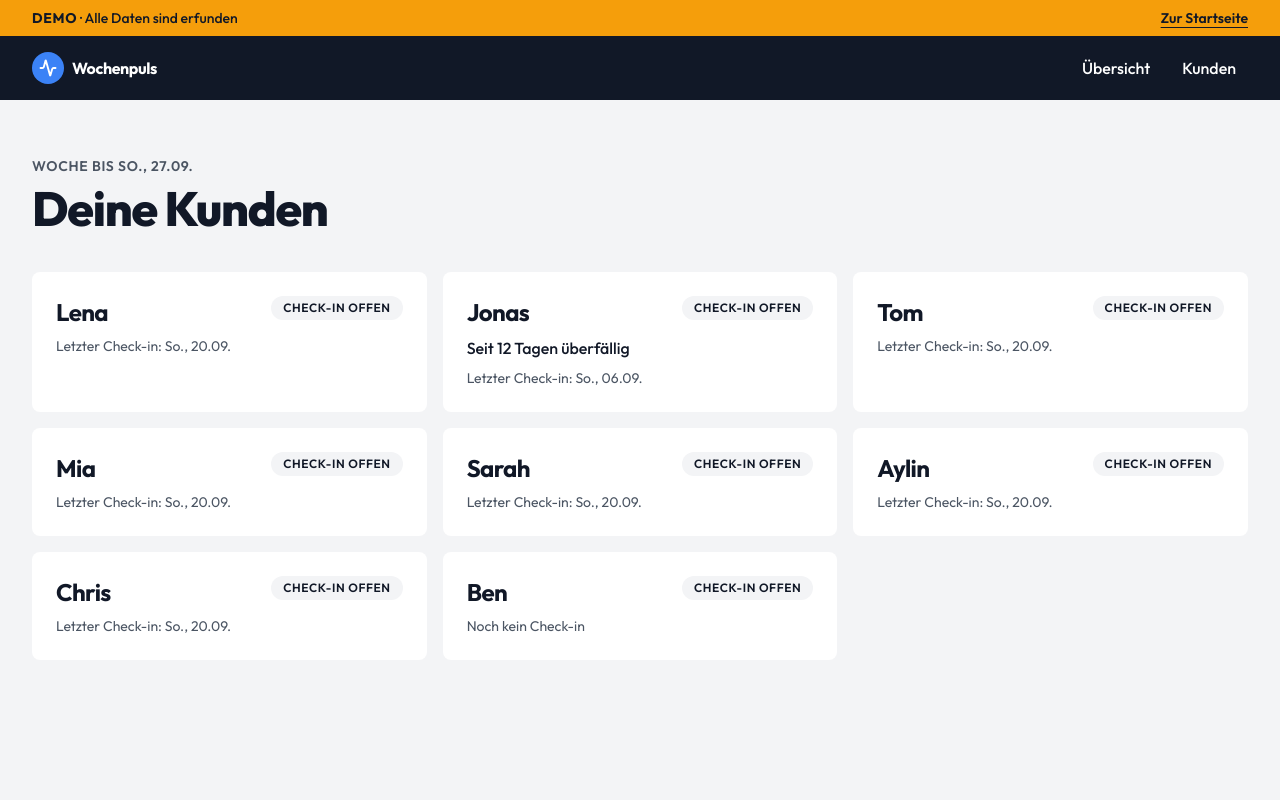
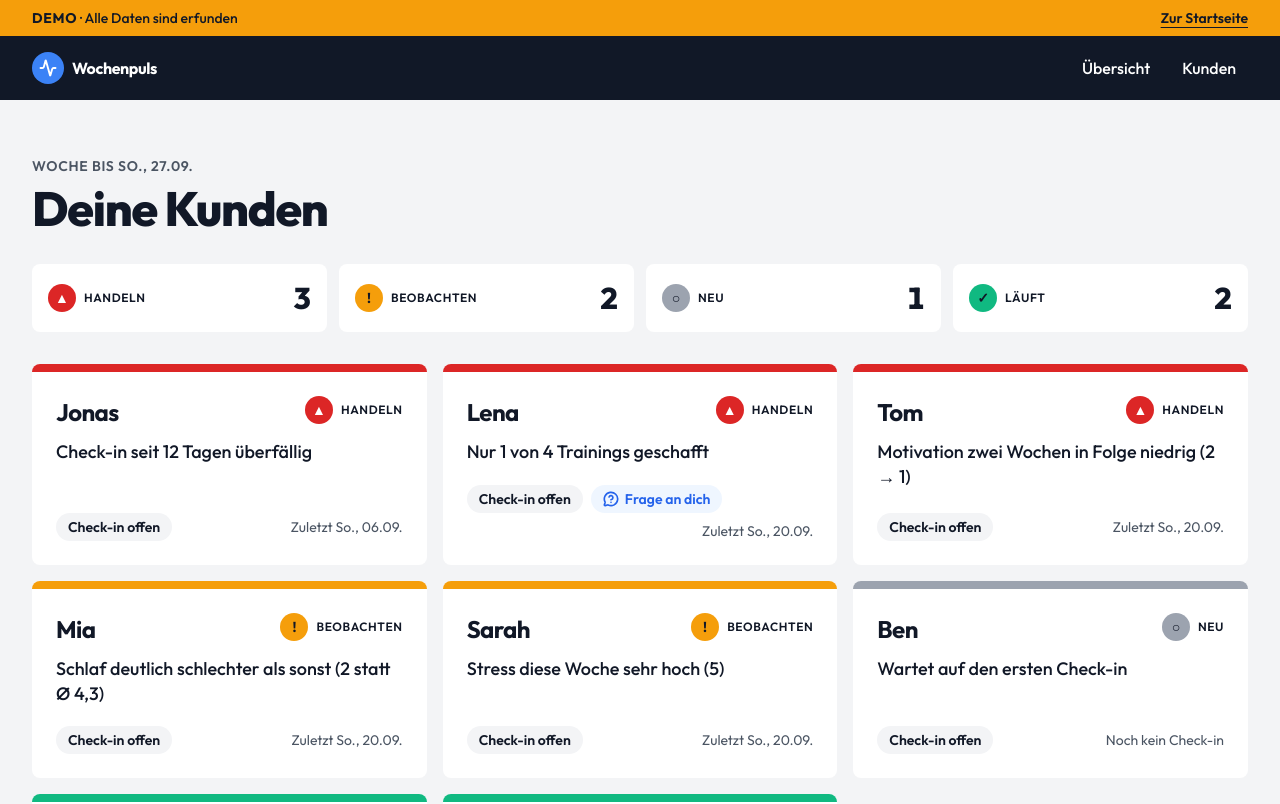
Before and after one commit to fxd-gif/wochenpuls, a Next.js app: page /demo in a window 1280 px wide. Shown: the top 804 px of the page. Built offline with nearby package versions, Linux system fonts and the light colour scheme.

Commit message:
Ampel-Regeln und sortierte Übersicht

```diff
--- a/src/components/coach/Uebersicht.tsx
+++ b/src/components/coach/Uebersicht.tsx
@@ -1,7 +1,17 @@
+import { MessageCircleQuestion } from "lucide-react";
+import { AmpelMarke, ampelStufen, type AmpelStufe } from "@/components/AmpelMarke";
+import { bewerte, sortiereNachAmpel } from "@/lib/ampel";
 import type { Checkin, Kunde } from "@/lib/checkin";
-import { checkinWoche, datumKurz, ueberfaelligeTage } from "@/lib/woche";
+import { checkinWoche, datumKurz } from "@/lib/woche";
 
-// Alle Kunden auf einer Seite. Funktioniert für Demo und echte Daten gleich.
+const streifen: Record<AmpelStufe, string> = {
+  rot: "bg-ampel-rot",
+  gelb: "bg-ampel-gelb",
+  gruen: "bg-ampel-gruen",
+  neu: "bg-ampel-neu",
+};
+
+// Alle Kunden auf einer Seite, Rot zuerst. Funktioniert für Demo und echte Daten gleich.
 export function Uebersicht({
   kunden,
   checkins,
@@ -11,41 +21,63 @@ export function Uebersicht({
   checkins: Checkin[];
   heute: string;
 }) {
-  const aktive = kunden.filter((k) => !k.archiviert);
-  const dieseWoche = checkinWoche(heute);
+  const eintraege = sortiereNachAmpel(
+    kunden.filter((k) => !k.archiviert).map((kunde) => ({ kunde, ampel: bewerte(kunde, checkins, heute) })),
+  );
+  const anzahl = (stufe: AmpelStufe) => eintraege.filter((e) => e.ampel.stufe === stufe).length;
 
   return (
     <div className="mx-auto max-w-7xl px-4 py-10 sm:px-6 lg:px-8 lg:py-14">
       <p className="text-sm font-semibold uppercase tracking-wider text-leise">
-        Woche bis {datumKurz(dieseWoche)}
+        Woche bis {datumKurz(checkinWoche(heute))}
       </p>
       <h1 className="mt-2 text-4xl font-extrabold tracking-tight sm:text-5xl">Deine Kunden</h1>
 
-      <ul className="mt-10 grid gap-4 sm:grid-cols-2 lg:grid-cols-3">
-        {aktive.map((kunde) => {
-          const eigene = checkins.filter((c) => c.kundeId === kunde.id);
-          const letzter = eigene.at(-1);
-          const offen = !eigene.some((c) => c.woche === dieseWoche);
-          const ueberfaellig = ueberfaelligeTage(kunde.angelegtAm, letzter?.woche, heute);
-          return (
-            <li key={kunde.id} className="rounded-lg bg-weiss p-6">
+      {/* Zusammenfassung */}
+      <dl className="mt-8 grid grid-cols-2 gap-3 sm:grid-cols-4">
+        {(["rot", "gelb", "neu", "gruen"] as const).map((stufe) => (
+          <div key={stufe} className="flex items-center justify-between rounded-lg bg-weiss p-4">
+            <dt>
+              <AmpelMarke stufe={stufe} />
+            </dt>
+            <dd className="text-3xl font-extrabold tabular-nums">{anzahl(stufe)}</dd>
+          </div>
+        ))}
+      </dl>
+
+      <ul className="mt-8 grid gap-4 sm:grid-cols-2 lg:grid-cols-3">
+        {eintraege.map(({ kunde, ampel }) => (
+          <li key={kunde.id} className="flex flex-col overflow-hidden rounded-lg bg-weiss">
+            <div aria-hidden="true" className={`h-2 ${streifen[ampel.stufe]}`} />
+            <div className="flex flex-1 flex-col p-6">
               <div className="flex items-start justify-between gap-3">
                 <h2 className="text-2xl font-bold tracking-tight">{kunde.name}</h2>
-                {offen && (
-                  <span className="rounded-full bg-flaeche px-3 py-1 text-xs font-semibold uppercase tracking-wider">
-                    Check-in offen
+                <AmpelMarke stufe={ampel.stufe} />
+              </div>
+              <p className="mt-3 text-lg font-medium leading-snug">
+                <span className="sr-only">{ampelStufen[ampel.stufe].wort}: </span>
+                {ampel.gruende[0]}
+                {ampel.gruende.length > 1 && (
+                  <span className="text-leise"> · +{ampel.gruende.length - 1} weitere</span>
+                )}
+              </p>
+              <div className="mt-auto flex flex-wrap items-center gap-2 pt-5 text-sm">
+                {ampel.offen && (
+                  <span className="rounded-full bg-flaeche px-3 py-1 font-semibold">Check-in offen</span>
+                )}
+                {ampel.frage && (
+                  <span className="inline-flex items-center gap-1.5 rounded-full bg-primaer-hell px-3 py-1 font-semibold text-primaer">
+                    <MessageCircleQuestion size={16} strokeWidth={2.5} aria-hidden="true" />
+                    Frage an dich
                   </span>
                 )}
+                <span className="ml-auto text-leise">
+                  {ampel.letzter ? `Zuletzt ${datumKurz(ampel.letzter.woche)}` : "Noch kein Check-in"}
+                </span>
               </div>
-              {ueberfaellig > 0 && (
-                <p className="mt-2 font-medium">Seit {ueberfaellig} Tagen überfällig</p>
-              )}
-              <p className="mt-2 text-sm text-leise">
-                {letzter ? `Letzter Check-in: ${datumKurz(letzter.woche)}` : "Noch kein Check-in"}
-              </p>
-            </li>
-          );
-        })}
+            </div>
+          </li>
+        ))}
       </ul>
     </div>
   );
--- /dev/null
+++ b/src/lib/ampel.ts
@@ -0,0 +1,119 @@
+// Die Ampel: WANN bekommt ein Kunde welche Farbe, und WARUM.
+// Alle Schwellenwerte stehen hier oben und können direkt geändert werden.
+import type { AmpelStufe } from "@/components/AmpelMarke";
+import type { Checkin, Kunde, SkalaSchluessel } from "./checkin";
+import { checkinWoche, tageZwischen, ueberfaelligeTage } from "./woche";
+
+export const REGELN = {
+  rotAbTagenUeberfaellig: 3, // ab so vielen Tagen überfällig: Rot
+  gelbAbTagenUeberfaellig: 1, // ab so vielen Tagen überfällig: Gelb
+  trainingsAnteilRot: 0.5, // weniger als dieser Anteil der geplanten Trainings: Rot
+  tiefpunkt: 2, // Energie, Schlaf oder Motivation so niedrig oder niedriger: Gelb
+  stressMaximum: 5, // Stress so hoch oder höher: Gelb
+  einbruchPunkte: 2, // so viele Punkte schlechter als der eigene Schnitt: Gelb
+  einbruchVergleichWochen: 3, // Schnitt über so viele vorherige Check-ins
+  einbruchMindestWochen: 2, // Einbruch erst prüfen, wenn es so viele vorherige Check-ins gibt
+};
+
+const namen: Record<SkalaSchluessel, string> = {
+  energie: "Energie",
+  schlaf: "Schlaf",
+  stress: "Stress",
+  motivation: "Motivation",
+};
+
+export type AmpelErgebnis = {
+  stufe: AmpelStufe;
+  gruende: string[]; // wichtigster Grund zuerst
+  offen: boolean; // für die aktuelle Woche liegt noch kein Check-in vor
+  frage: string; // Frage aus dem letzten Check-in (leer = keine)
+  letzter?: Checkin;
+};
+
+const komma = (zahl: number) => zahl.toLocaleString("de-DE", { maximumFractionDigits: 1 });
+const tageText = (tage: number) => (tage === 1 ? "seit gestern" : `seit ${tage} Tagen`);
+
+// "checkins" dürfen von allen Kunden stammen; gezählt werden nur die eigenen.
+export function bewerte(kunde: Kunde, checkins: Checkin[], heute: string): AmpelErgebnis {
+  const eigene = checkins
+    .filter((c) => c.kundeId === kunde.id)
+    .sort((a, b) => a.woche.localeCompare(b.woche));
+  const letzter = eigene.at(-1);
+  const vorletzter = eigene.at(-2);
+  const offen = !eigene.some((c) => c.woche === checkinWoche(heute));
+  const ueberfaellig = ueberfaelligeTage(kunde.angelegtAm, letzter?.woche, heute);
+
+  const rot: string[] = [];
+  const gelb: string[] = [];
+
+  // Überfällig
+  if (ueberfaellig >= REGELN.rotAbTagenUeberfaellig)
+    rot.push(`Check-in ${tageText(ueberfaellig)} überfällig`);
+  else if (ueberfaellig >= REGELN.gelbAbTagenUeberfaellig)
+    gelb.push(`Check-in ${tageText(ueberfaellig)} überfällig`);
+
+  if (letzter) {
+    // Weniger als die Hälfte der geplanten Trainings (nur wenn überhaupt etwas geplant war)
+    const { trainingsGeplant: geplant, trainingsGeschafft: geschafft } = letzter;
+    if (geplant >= 1 && geschafft < geplant * REGELN.trainingsAnteilRot) {
+      rot.push(`Nur ${geschafft} von ${geplant} Trainings geschafft`);
+    }
+
+    // Energie oder Motivation zwei Wochen direkt hintereinander niedrig
+    const direktDavor = vorletzter && tageZwischen(vorletzter.woche, letzter.woche) === 7;
+    const zweiWochenTief = new Set<SkalaSchluessel>();
+    for (const wert of ["energie", "motivation"] as const) {
+      if (direktDavor && vorletzter[wert] <= REGELN.tiefpunkt && letzter[wert] <= REGELN.tiefpunkt) {
+        zweiWochenTief.add(wert);
+        rot.push(`${namen[wert]} zwei Wochen in Folge niedrig (${vorletzter[wert]} → ${letzter[wert]})`);
+      }
+    }
+
+    // Deutlicher Einbruch gegenüber dem eigenen Schnitt (bei Stress: deutlicher Anstieg)
+    const vorher = eigene.slice(0, -1).slice(-REGELN.einbruchVergleichWochen);
+    const eingebrochen = new Set<SkalaSchluessel>();
+    if (vorher.length >= REGELN.einbruchMindestWochen) {
+      for (const wert of ["energie", "schlaf", "stress", "motivation"] as const) {
+        if (zweiWochenTief.has(wert)) continue;
+        const schnitt = vorher.reduce((summe, c) => summe + c[wert], 0) / vorher.length;
+        const schlechter = wert === "stress" ? letzter[wert] - schnitt : schnitt - letzter[wert];
+        if (schlechter >= REGELN.einbruchPunkte) {
+          eingebrochen.add(wert);
+          gelb.push(
+            wert === "stress"
+              ? `Stress deutlich höher als sonst (${letzter[wert]} statt Ø ${komma(schnitt)})`
+              : `${namen[wert]} deutlich schlechter als sonst (${letzter[wert]} statt Ø ${komma(schnitt)})`,
+          );
+        }
+      }
+    }
+
+    // Einzelner Wert im schlechtesten Bereich
+    for (const wert of ["energie", "schlaf", "motivation"] as const) {
+      if (letzter[wert] <= REGELN.tiefpunkt && !zweiWochenTief.has(wert) && !eingebrochen.has(wert)) {
+        gelb.push(`${namen[wert]} diese Woche sehr niedrig (${letzter[wert]})`);
+      }
+    }
+    if (letzter.stress >= REGELN.stressMaximum && !eingebrochen.has("stress")) {
+      gelb.push(`Stress diese Woche sehr hoch (${letzter.stress})`);
+    }
+  }
+
+  const gruende = [...rot, ...gelb];
+  const frage = letzter?.frage ?? "";
+  if (rot.length) return { stufe: "rot", gruende, offen, frage, letzter };
+  if (gelb.length) return { stufe: "gelb", gruende, offen, frage, letzter };
+  if (!letzter) return { stufe: "neu", gruende: ["Wartet auf den ersten Check-in"], offen, frage, letzter };
+  return { stufe: "gruen", gruende: ["Alles im grünen Bereich"], offen, frage, letzter };
+}
+
+const reihenfolge: Record<AmpelStufe, number> = { rot: 0, gelb: 1, neu: 2, gruen: 3 };
+
+// Rot zuerst, dann Gelb, Neu, Grün. Innerhalb einer Stufe alphabetisch.
+export function sortiereNachAmpel<T extends { kunde: Kunde; ampel: AmpelErgebnis }>(eintraege: T[]): T[] {
+  return [...eintraege].sort(
+    (a, b) =>
+      reihenfolge[a.ampel.stufe] - reihenfolge[b.ampel.stufe] ||
+      a.kunde.name.localeCompare(b.kunde.name, "de"),
+  );
+}
--- a/src/lib/woche.ts
+++ b/src/lib/woche.ts
@@ -54,7 +54,11 @@ function ersterFaelligkeitstag(angelegtAm: string): string {
 
 // Wie viele Tage ist der nächste Check-in überfällig? 0 = nicht überfällig.
 // "letzteWoche" ist die Woche des letzten Check-ins (oder undefined, wenn es keinen gibt).
-export function ueberfaelligeTage(angelegtAm: string, letzteWoche: string | undefined, heute: string): number {
+export function ueberfaelligeTage(
+  angelegtAm: string,
+  letzteWoche: string | undefined,
+  heute: string,
+): number {
   const faellig = letzteWoche ? plusTage(letzteWoche, 7) : ersterFaelligkeitstag(angelegtAm);
   return Math.max(0, tageZwischen(faellig, heute));
 }
```
